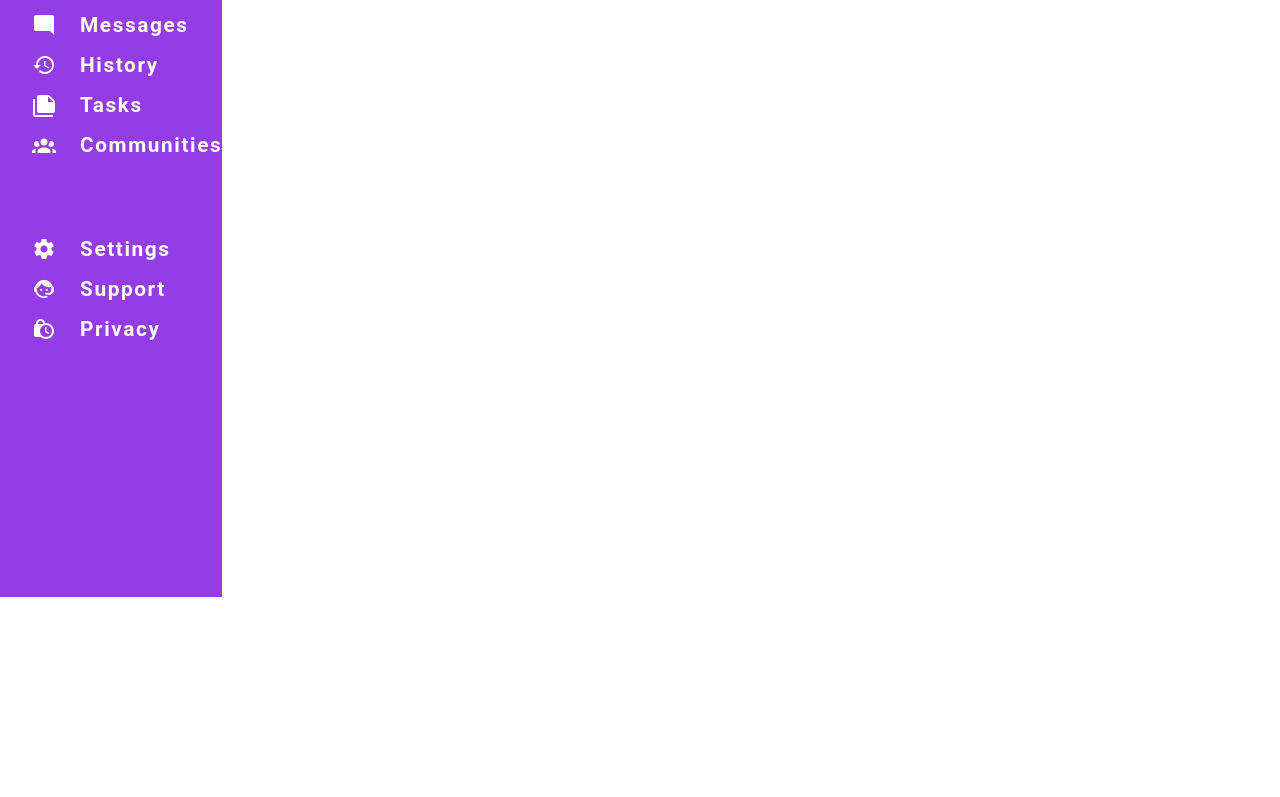
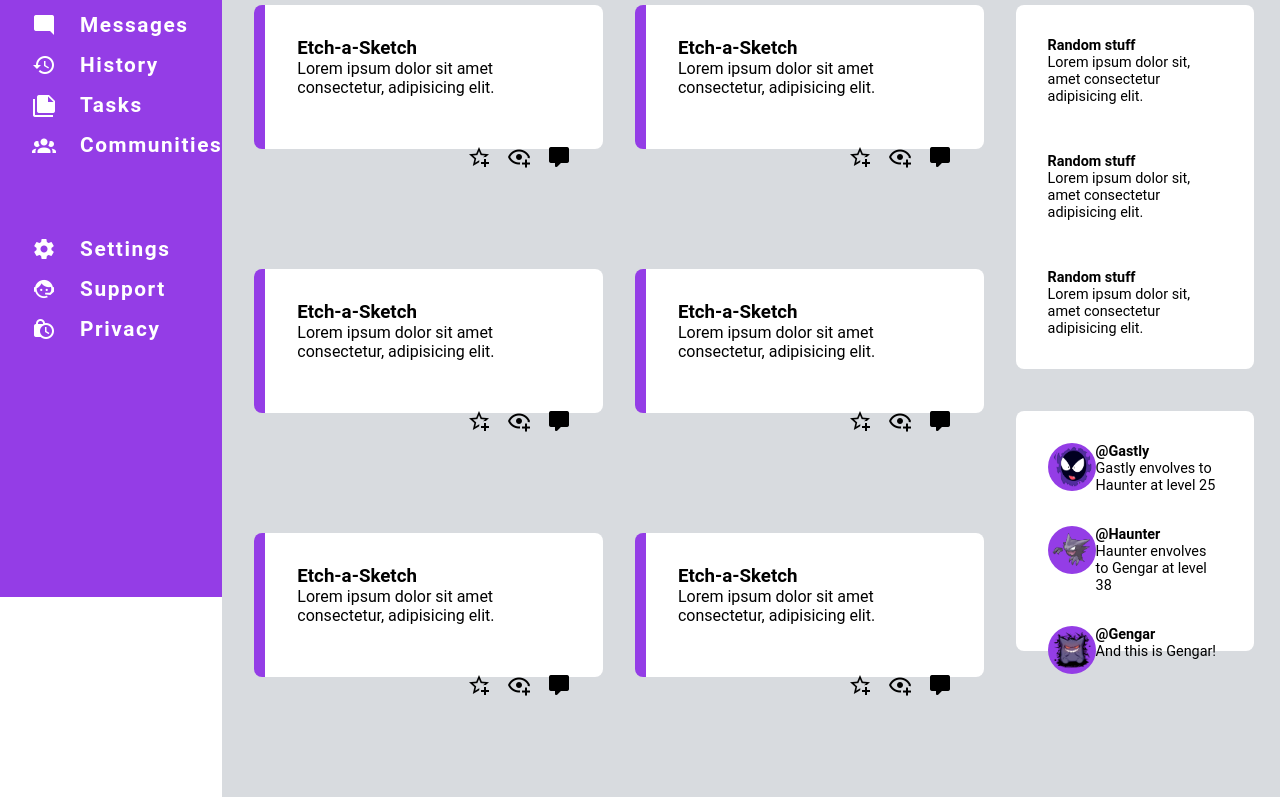
Before and after one commit to ruisinhofilipe/Admin-Dashboard, a plain HTML site: page index.html in a window 1280 px wide. Shown: the part 203-1000 px from the top of the page. Before the commit the page ends 800 px from the top, so only its background shows below. Drawn offline with Linux system fonts and the light colour scheme; a web font is replaced by a local one.

Commit message:
Final version of the Admin dashboard project

```diff
--- a/index.html
+++ b/index.html
@@ -101,7 +101,116 @@
                     </div>
                 </div>
             </div>
+            <div class="main">
+                <div class="main_left">
+                    <div class="project">
+                        <div class="project_text">
+                            <h3>Etch-a-Sketch</h3>
+                            <p>Lorem ipsum dolor sit amet consectetur, adipisicing elit.</p>
+                        </div>
+                        <div class="mod_icons">
+                            <img src="img/star-plus-outline.png" alt="">
+                            <img src="img/eye-plus-outline.png" alt="">
+                            <img src="img/comment.png" alt="">
+                        </div>
+                    </div>
+                    <div class="project">
+                        <div class="project_text">
+                            <h3>Etch-a-Sketch</h3>
+                            <p>Lorem ipsum dolor sit amet consectetur, adipisicing elit.</p>
+                        </div>
+                        <div class="mod_icons">
+                            <img src="img/star-plus-outline.png" alt="">
+                            <img src="img/eye-plus-outline.png" alt="">
+                            <img src="img/comment.png" alt="">
+                        </div>
+                    </div>
+                    <div class="project">
+                        <div class="project_text">
+                            <h3>Etch-a-Sketch</h3>
+                            <p>Lorem ipsum dolor sit amet consectetur, adipisicing elit.</p>
+                        </div>
+                        <div class="mod_icons">
+                            <img src="img/star-plus-outline.png" alt="">
+                            <img src="img/eye-plus-outline.png" alt="">
+                            <img src="img/comment.png" alt="">
+                        </div>
+                    </div>
+                    <div class="project">
+                        <div class="project_text">
+                            <h3>Etch-a-Sketch</h3>
+                            <p>Lorem ipsum dolor sit amet consectetur, adipisicing elit.</p>
+                        </div>
+                        <div class="mod_icons">
+                            <img src="img/star-plus-outline.png" alt="">
+                            <img src="img/eye-plus-outline.png" alt="">
+                            <img src="img/comment.png" alt="">
+                        </div>
+                    </div>
+                    <div class="project">
+                        <div class="project_text">
+                            <h3>Etch-a-Sketch</h3>
+                            <p>Lorem ipsum dolor sit amet consectetur, adipisicing elit.</p>
+                        </div>
+                        <div class="mod_icons">
+                            <img src="img/star-plus-outline.png" alt="">
+                            <img src="img/eye-plus-outline.png" alt="">
+                            <img src="img/comment.png" alt="">
+                        </div>
+                    </div>
+                    <div class="project">
+                        <div class="project_text">
+                            <h3>Etch-a-Sketch</h3>
+                            <p>Lorem ipsum dolor sit amet consectetur, adipisicing elit.</p>
+                        </div>
+                        <div class="mod_icons">
+                            <img src="img/star-plus-outline.png" alt="">
+                            <img src="img/eye-plus-outline.png" alt="">
+                            <img src="img/comment.png" alt="">
+                        </div>
+                    </div>
+                </div>
+                <div class="main_right">
+                    <div class="announcements">
+                        <div class="an">
+                            <p><strong>Random stuff</strong></p>
+                            <p>Lorem ipsum dolor sit, amet consectetur adipisicing elit.</p>
+                        </div>
+                        <div class="an">
+                            <p><strong>Random stuff</strong></p>
+                            <p>Lorem ipsum dolor sit, amet consectetur adipisicing elit.</p>
+                        </div>
+                        <div class="an">
+                            <p><strong>Random stuff</strong></p>
+                            <p>Lorem ipsum dolor sit, amet consectetur adipisicing elit.</p>
+                        </div>
+                    </div>
+                    <div class="trending">
+                        <div class="pokemon">
+                            <img src="img/gastly.png" alt="">
+                            <div class="pokemon_text">
+                                <p><strong>@Gastly</strong></p>
+                                <p>Gastly envolves to Haunter at level 25</p>
+                            </div>
+                        </div>
+                        <div class="pokemon">
+                            <img src="img/haunter.webp" alt="">
+                            <div class="pokemon_text">
+                                <p><strong>@Haunter</strong></p>
+                                <p>Haunter envolves to Gengar at level 38</p>
+                            </div>
+                        </div>
+                        <div class="pokemon">
+                            <img src="img/gengar.png" alt="">
+                            <div class="pokemon_text">
+                                <p><strong>@Gengar</strong></p>
+                                <p>And this is Gengar!</p>
+                            </div>
+                        </div>
+                    </div>
+                </div>
 
+            </div>
 
         </div>
 
```
